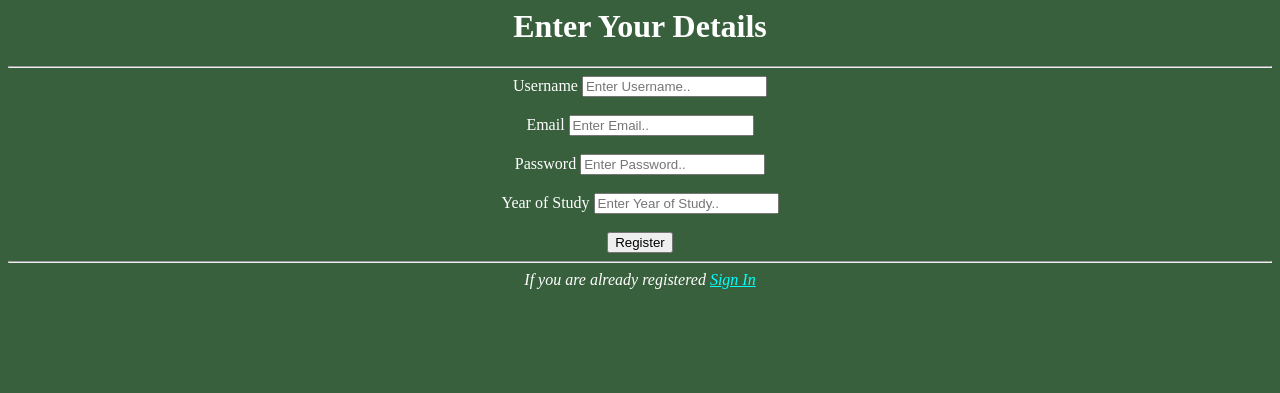
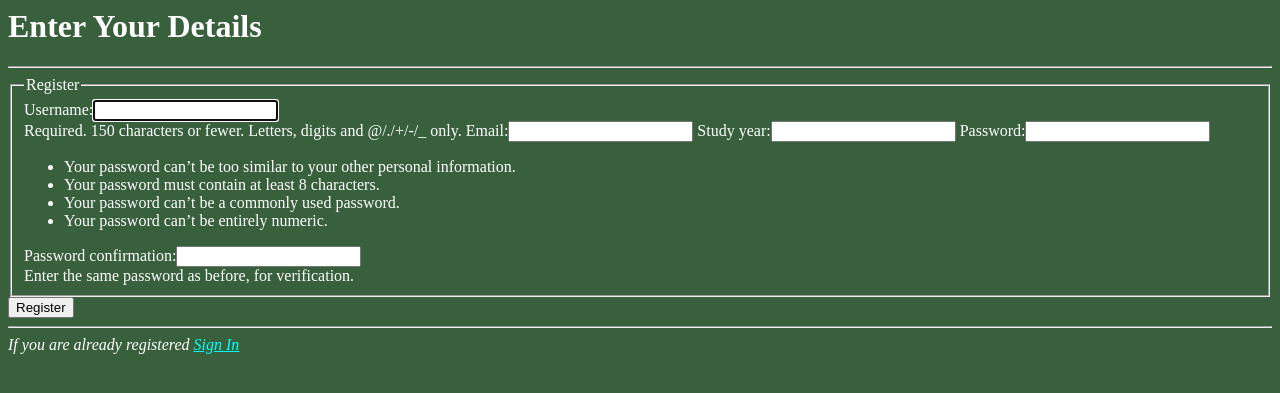
Before and after one commit to cjhs201/groupproject-T-src, a Django app: page /register/ in a window 1280 px wide. Shown: the top 393 px of the page. Run offline with Django 3.2, Linux system fonts and the light colour scheme.

Commit message:
Register page

```diff
--- a/gamma/templates/gamma/register.html
+++ b/gamma/templates/gamma/register.html
@@ -1,36 +1,14 @@
-<center>
-    <body text="#ffffff" link="#00FFFF" vlink="#00FFFF" alink="#00FFFF"></body>
+<body text="#ffffff" link="#00FFFF" vlink="#00FFFF" alink="#00FFFF"></body>
     <body style="background-color:#39603D;"></body>
     <h1>Enter Your Details</h1>
     <hr/>
     <form method="POST">
         {% csrf_token %}
-
-    Username
-    <input type="text" placeholder="Enter Username.." name="username" required>
-
-    <br>
-    <br>
-
-    Email
-    <input type="email" placeholder="Enter Email.." name="email" required>
-
-    <br>
-    <br>
-
-    Password
-    <input type="password" placeholder="Enter Password.." name="password" required>
-
-    <br>
-    <br>
-
-    Year of Study
-    <input type="integer" placeholder="Enter Year of Study.." name="study_year" required>
-
-    <br>
-    <br>
-
-    <button type="submit">Register</button>
+        <fieldset>
+            <legend>Register</legend>
+            {{ form }}
+        </fieldset>
+        <button type="submit">Register</button>
 
     {% if messages %}
     {% for msg in messages %}
@@ -39,5 +17,4 @@
     {% endif %}
     <hr/>
     <em>If you are already registered <a href="{% url 'gamma-login' %}">Sign In</a></em>
-    </center>
     </form>
--- a/gamma/views.py
+++ b/gamma/views.py
@@ -2,21 +2,21 @@ from django.shortcuts import render
 from gamma.models import UserDetails
 from django.contrib import messages
 from django.contrib.auth.models import User
+from .forms import UserRegisterForm
 
 def index(request):
     return render(request, 'gamma/index.html')
 
 def register(request):
     if request.method=='POST':
-        username=request.POST['username']
-        email=request.POST['email']
-        password=request.POST['password']
-        study_year=request.POST['study_year']
-        UserDetails(username=username, email=email, password=password, study_year=study_year).save()
-        messages.success(request,'You have successfully registered as '+request.POST['username']+ "!")
-        return render(request,'register.html')
+        form = UserRegisterForm(request.POST)
+        if form.is_valid():
+            form.save()
+            username = form.cleaned_data.get('username')
+            messages.success(request, f'You have successfully registered as {username} !')
     else:
-        return render(request,'gamma/register.html')
+        form = UserRegisterForm()
+    return render(request, 'gamma/register.html', {'form': form})
 
 def login(request):
     if request.method=="POST":
```
